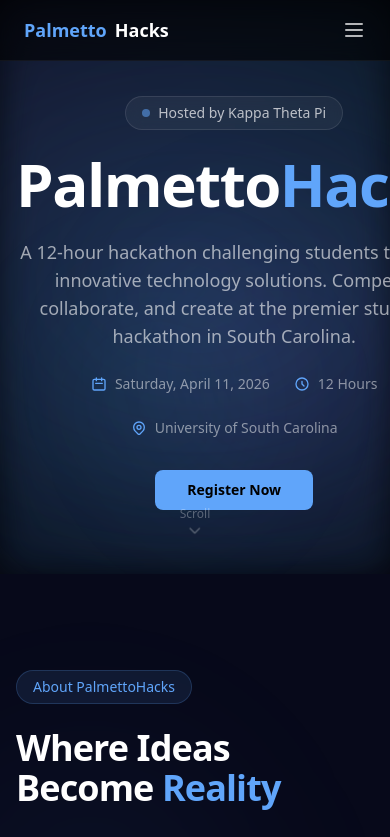
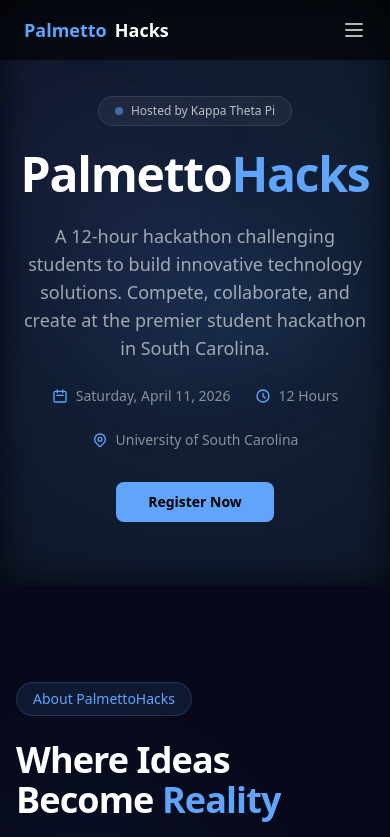
Before and after one commit to ktp-usc/palmettohacks, a Next.js app: page / in a window 390 px wide. Shown: the top 837 px of the page. Built offline with nearby package versions, Linux system fonts and the light colour scheme.

Commit message:
fix hero section broken on mobile

```diff
--- a/components/sections/HeroSection.tsx
+++ b/components/sections/HeroSection.tsx
@@ -16,7 +16,7 @@
       {/* Blue glow orbs */}
       <div
         aria-hidden
-        className="pointer-events-none absolute left-1/2 top-1/2 z-0 -translate-x-1/2 -translate-y-1/2 h-[700px] w-[1000px] rounded-full"
+        className="pointer-events-none absolute left-1/2 top-1/2 z-0 -translate-x-1/2 -translate-y-1/2 h-[60vw] w-[90vw] max-h-[700px] max-w-[1000px] rounded-full"
         style={{
           background:
             "radial-gradient(ellipse at center, rgba(96,165,250,0.12) 0%, transparent 65%)",
@@ -25,7 +25,7 @@
       />
       <div
         aria-hidden
-        className="pointer-events-none absolute left-[20%] top-[30%] z-0 h-[400px] w-[400px] rounded-full"
+        className="pointer-events-none absolute left-[10%] top-[20%] z-0 h-[40vw] w-[40vw] max-h-[400px] max-w-[400px] rounded-full"
         style={{
           background:
             "radial-gradient(ellipse at center, rgba(139,92,246,0.10) 0%, transparent 70%)",
@@ -34,7 +34,7 @@
       />
       <div
         aria-hidden
-        className="pointer-events-none absolute right-[15%] top-[40%] z-0 h-[350px] w-[350px] rounded-full"
+        className="pointer-events-none absolute right-[10%] top-[40%] z-0 h-[35vw] w-[35vw] max-h-[350px] max-w-[350px] rounded-full"
         style={{
           background:
             "radial-gradient(ellipse at center, rgba(56,189,248,0.08) 0%, transparent 70%)",
@@ -44,13 +44,13 @@
 
       <div className="relative z-10 flex flex-col items-center gap-6 max-w-4xl mx-auto">
         {/* Hosted-by badge */}
-        <div className="inline-flex items-center gap-2 rounded-full border border-white/10 bg-white/5 px-4 py-1.5 text-sm text-white/70 backdrop-blur">
+        <div className="inline-flex items-center gap-2 rounded-full border border-white/10 bg-white/5 px-4 py-1.5 text-xs sm:text-sm text-white/70 backdrop-blur text-center">
           <span className="inline-block h-2 w-2 rounded-full bg-[#60a5fa] animate-pulse" />
           Hosted by Kappa Theta Pi
         </div>
 
         {/* Title */}
-        <h1 className="text-6xl font-extrabold tracking-tight text-white sm:text-7xl md:text-8xl">
+        <h1 className="text-5xl font-extrabold tracking-tight text-white sm:text-6xl md:text-8xl">
           Palmetto
           <span className="text-[#60a5fa]">Hacks</span>
         </h1>
@@ -98,13 +98,6 @@
         </div>
       </div>
 
-      {/* Scroll indicator */}
-      <div className="absolute bottom-8 left-1/2 z-10 -translate-x-1/2 flex flex-col items-center gap-1 text-white/30 text-xs">
-        <span>Scroll</span>
-        <svg className="h-4 w-4 animate-bounce" fill="none" stroke="currentColor" strokeWidth={2} viewBox="0 0 24 24">
-          <path strokeLinecap="round" strokeLinejoin="round" d="M19 9l-7 7-7-7" />
-        </svg>
-      </div>
 
       <style>{`
         .hero-bg-anim {
```
